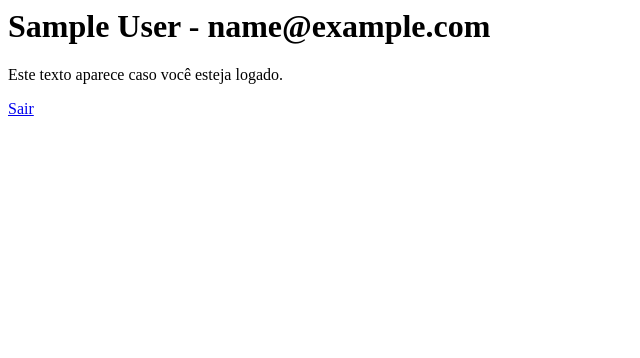
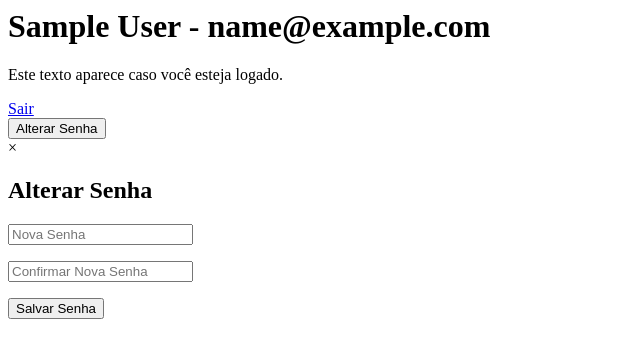
Before and after one commit to juliooidella/LoginFlask, a Flask app: page / in a window 1280 px wide. Shown: the top 358 px of the page, without its empty margins (0-640 px from the left). Run offline with Flask 3, Linux system fonts and the light colour scheme; the visitor is signed in with stand-in values (Sample User, id 1); data comes from the database, SQL or seed files in the repository.

Commit message:
Adicionado alteração da senha

```diff
--- a/app/templates/home.html
+++ b/app/templates/home.html
@@ -12,3 +12,54 @@
   <a href="{{ url_for('login')}}">Logar</a>
 </div>
 {% endif %}
+
+<button onclick="showModal()">Alterar Senha</button>
+
+<!-- modal.html -->
+<div id="myModal" class="modal">
+  <div class="modal-content">
+    <span class="close">&times;</span>
+    <h2>Alterar Senha</h2>
+    <form action="/change_password" method="post">
+      <p>
+        <input type="password" name="new_password" placeholder="Nova Senha" />
+      </p>
+      <p>
+        <input
+          type="password"
+          name="confirm_password"
+          placeholder="Confirmar Nova Senha"
+        />
+      </p>
+      <p><input type="submit" value="Salvar Senha" /></p>
+    </form>
+  </div>
+</div>
+
+<script>
+  // Get the modal element
+  var modal = document.getElementById("myModal");
+
+  // Get the <span> element that closes the modal
+  var span = document.getElementsByClassName("close")[0];
+
+  // Function to display the modal
+  function showModal() {
+    modal.style.display = "block";
+  }
+
+  // Function to close the modal
+  function closeModal() {
+    modal.style.display = "none";
+  }
+
+  // Close the modal when the user clicks on the <span> element (x)
+  span.onclick = closeModal;
+
+  // Close the modal when the user clicks outside of it
+  window.onclick = function (event) {
+    if (event.target == modal) {
+      closeModal();
+    }
+  };
+</script>
--- a/main.py
+++ b/main.py
@@ -1,7 +1,8 @@
 from flask import flash, render_template, request, redirect, session, url_for
-from flask_login import login_user, logout_user
+from flask_login import current_user, login_required, login_user, logout_user
 from app import app, db
 from app.models import User
+from werkzeug.security import generate_password_hash, check_password_hash
 
 usuario_logado = None
 print(usuario_logado)
@@ -55,4 +56,24 @@ def logout():
     session.clear()
     return redirect(url_for('login'))
 
+@app.route('/change_password', methods=['POST'])
+@login_required  # Use a decoradora @login_required para garantir que apenas usuários autenticados possam acessar esta rota
+def change_password():
+    if request.method == 'POST':
+        new_password = request.form['new_password']
+        confirm_password = request.form['confirm_password']
+
+        if new_password == confirm_password:
+            # Atualize a senha do usuário
+            current_user.password = generate_password_hash(new_password)
+            current_user.new_password = None  # Limpe o campo de nova senha
+
+            db.session.commit()
+            flash("Senha alterada com sucesso.", 'success')
+            return redirect(url_for('home'))
+        else:
+            flash("As senhas não coincidem. Tente novamente.", 'error')
+
+    return render_template('home.html')
+
 app.run(debug=True)
```
